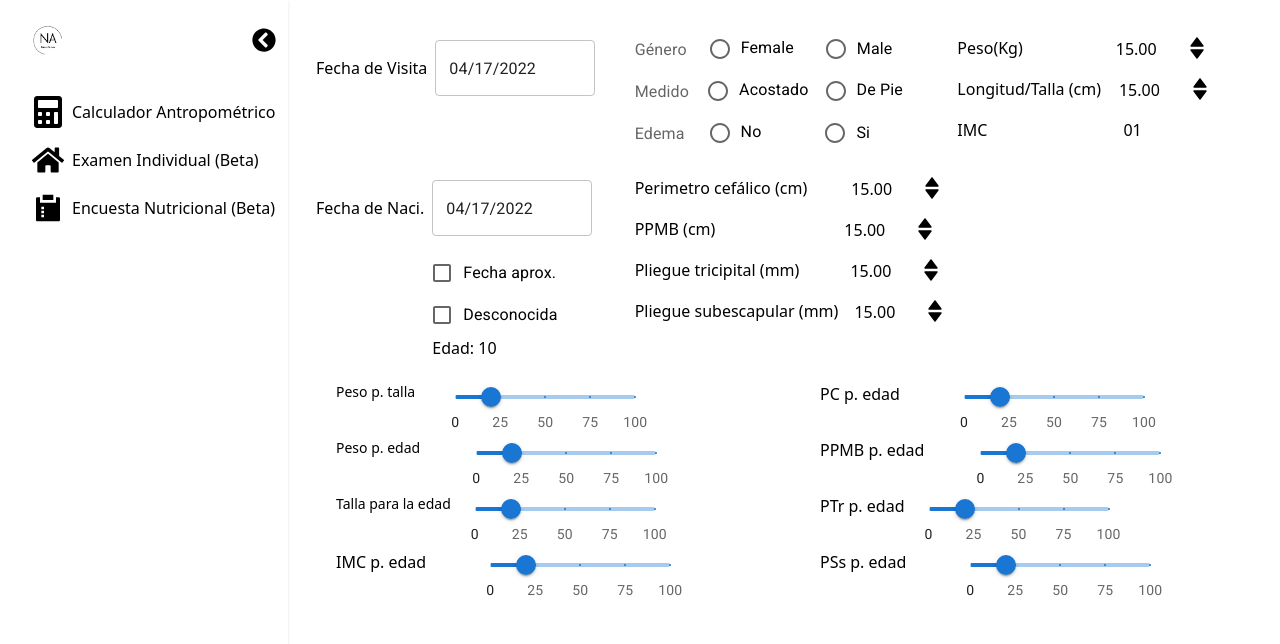
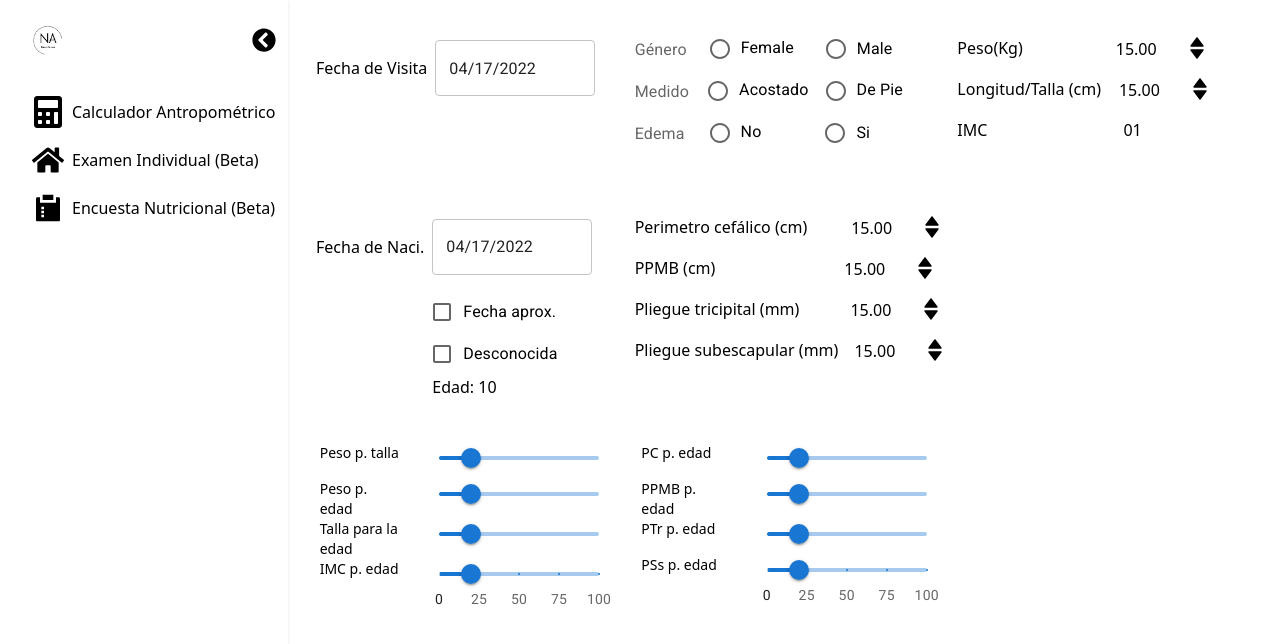
Before and after one commit to alperaltgend/nutripro, a React (Vite) app: page /nutripro/calculadora in a window 1280 px wide. Shown: the top 644 px of the page. Built offline with nearby package versions, Linux system fonts and the light colour scheme.

Commit message:
add components rowsssss

```diff
--- a/src/pages/Calculadora.jsx
+++ b/src/pages/Calculadora.jsx
@@ -226,129 +226,118 @@ export default function Calculadora() {
                     </div>
                 </div>
 
+                <div className='flex flex-col col-[1/2] ml-3'>
 
-                <div class='col-span-3 gap-10 flex mx-8  h-72'>
-
-                    <div className='w-1/2 p-4'>
-                        <div className='flex'>
-                            <h1 className='mr-10 text-sm'>Peso p. talla</h1>
-                            <Box sx={{ width: 180 }}>
+                        <div className='flex justify-around'>
+                            <h1 className='text-sm w-20'>Peso p. talla</h1>
+                            <Box sx={{ width: 160 }}>
                                 <Slider
                                     aria-label="Custom marks"
                                     defaultValue={20}
                                     getAriaValueText={valuetext}
-                                    step={10}
+                                    step={25}
                                     valueLabelDisplay="auto"
-                                    marks={marks}
+
                                 />
                             </Box>
                         </div>
-                        <div className='flex'>
-                            <h1 className='mr-14 text-sm'>Peso p. edad</h1>
-                            <Box sx={{ width: 180 }}>
+                        <div className='flex justify-around'>
+                            <h1 className='text-sm w-20'>Peso p. edad</h1>
+                            <Box sx={{ width: 160 }}>
                                 <Slider
                                     aria-label="Custom marks"
                                     defaultValue={20}
                                     getAriaValueText={valuetext}
-                                    step={10}
+                                    step={25}
                                     valueLabelDisplay="auto"
-                                    marks={marks}
+
                                 />
                             </Box>
                         </div>
-                        <div className='flex'>
-                            <h1 className='mr-6 text-sm'>Talla para la edad</h1>
-                            <Box sx={{ width: 180 }}>
+                        <div className='flex justify-around'>
+                            <h1 className='text-sm w-20'>Talla para la edad</h1>
+                            <Box sx={{ width: 160 }}>
                                 <Slider
                                     aria-label="Custom marks"
                                     defaultValue={20}
                                     getAriaValueText={valuetext}
-                                    step={10}
+                                    step={25}
                                     valueLabelDisplay="auto"
-                                    marks={marks}
+
                                 />
                             </Box>
                         </div>
-                        <div className='flex'>
-                            <h1 className='mr-16'>IMC p. edad</h1>
-                            <Box sx={{ width: 180 }}>
+                        <div className='flex justify-around'>
+                            <h1 className='text-sm w-20'>IMC p. edad</h1>
+                            <Box sx={{ width: 160 }}>
                                 <Slider
                                     aria-label="Custom marks"
                                     defaultValue={20}
                                     getAriaValueText={valuetext}
-                                    step={10}
-                                    valueLabelDisplay="auto"
-                                    marks={marks}
-                                />
-                            </Box>
-                        </div>
-                    </div>
-
-                    <div className='w-1/2 p-4'>
-                        <div className='flex'>
-                            <h1 className='mr-16'>PC p. edad</h1>
-                            <Box sx={{ width: 180 }}>
-                                <Slider
-                                    aria-label="Custom marks"
-                                    defaultValue={20}
-                                    getAriaValueText={valuetext}
-                                    step={10}
-                                    valueLabelDisplay="auto"
-                                    marks={marks}
-                                />
-                            </Box>
-                        </div>
-                        <div className='flex'>
-                            <h1 className='mr-14'>PPMB p. edad</h1>
-                            <Box sx={{ width: 180 }}>
-                                <Slider
-                                    aria-label="Custom marks"
-                                    defaultValue={20}
-                                    getAriaValueText={valuetext}
-                                    step={10}
-                                    valueLabelDisplay="auto"
-                                    marks={marks}
-                                />
-                            </Box>
-                        </div>
-                        <div className='flex'>
-                            <h1 className='mr-6'>PTr p. edad</h1>
-                            <Box sx={{ width: 180 }}>
-                                <Slider
-                                    aria-label="Custom marks"
-                                    defaultValue={20}
-                                    getAriaValueText={valuetext}
-                                    step={10}
-                                    valueLabelDisplay="auto"
-                                    marks={marks}
-                                />
-                            </Box>
-                        </div>
-                        <div className='flex'>
-                            <h1 className='mr-16'>PSs p. edad</h1>
-                            <Box sx={{ width: 180 }}>
-                                <Slider
-                                    aria-label="Custom marks"
-                                    defaultValue={20}
-                                    getAriaValueText={valuetext}
-                                    step={10}
+                                    step={25}
                                     valueLabelDisplay="auto"
                                     marks={marks}
                                 />
                             </Box>
                         </div>
 
+                </div>
+                <div className='flex flex-col'>
+                    <div className='flex justify-around'>
+                        <h1 className='text-sm w-20'>PC p. edad</h1>
+                        <Box sx={{ width: 160 }}>
+                            <Slider
+                                aria-label="Custom marks"
+                                defaultValue={20}
+                                getAriaValueText={valuetext}
+                                step={25}
+                                valueLabelDisplay="auto"
+
+                            />
+                        </Box>
                     </div>
+                    <div className='flex justify-around'>
+                        <h1 className='text-sm w-20'>PPMB p. edad</h1>
+                        <Box sx={{ width: 160 }}>
+                            <Slider
+                                aria-label="Custom marks"
+                                defaultValue={20}
+                                getAriaValueText={valuetext}
+                                step={25}
+                                valueLabelDisplay="auto"
 
+                            />
+                        </Box>
+                    </div>
+                    <div className='flex justify-around'>
+                        <h1 className='text-sm w-20'>PTr p. edad</h1>
+                        <Box sx={{ width: 160 }}>
+                            <Slider
+                                aria-label="Custom marks"
+                                defaultValue={20}
+                                getAriaValueText={valuetext}
+                                step={25}
+                                valueLabelDisplay="auto"
 
-
-
-
-
+                            />
+                        </Box>
+                    </div>
+                    <div className='flex justify-around'>
+                        <h1 className='text-sm w-20'>PSs p. edad</h1>
+                        <Box sx={{ width: 160 }}>
+                            <Slider
+                                aria-label="Custom marks"
+                                defaultValue={20}
+                                getAriaValueText={valuetext}
+                                step={25}
+                                valueLabelDisplay="auto"
+                                marks={marks}
+                            />
+                        </Box>
+                    </div>
                 </div>
 
             </div>
-
         </div>
     );
 }
```
Also changed, not shown: 1 other file (tests, documents, lock files or other folders).
